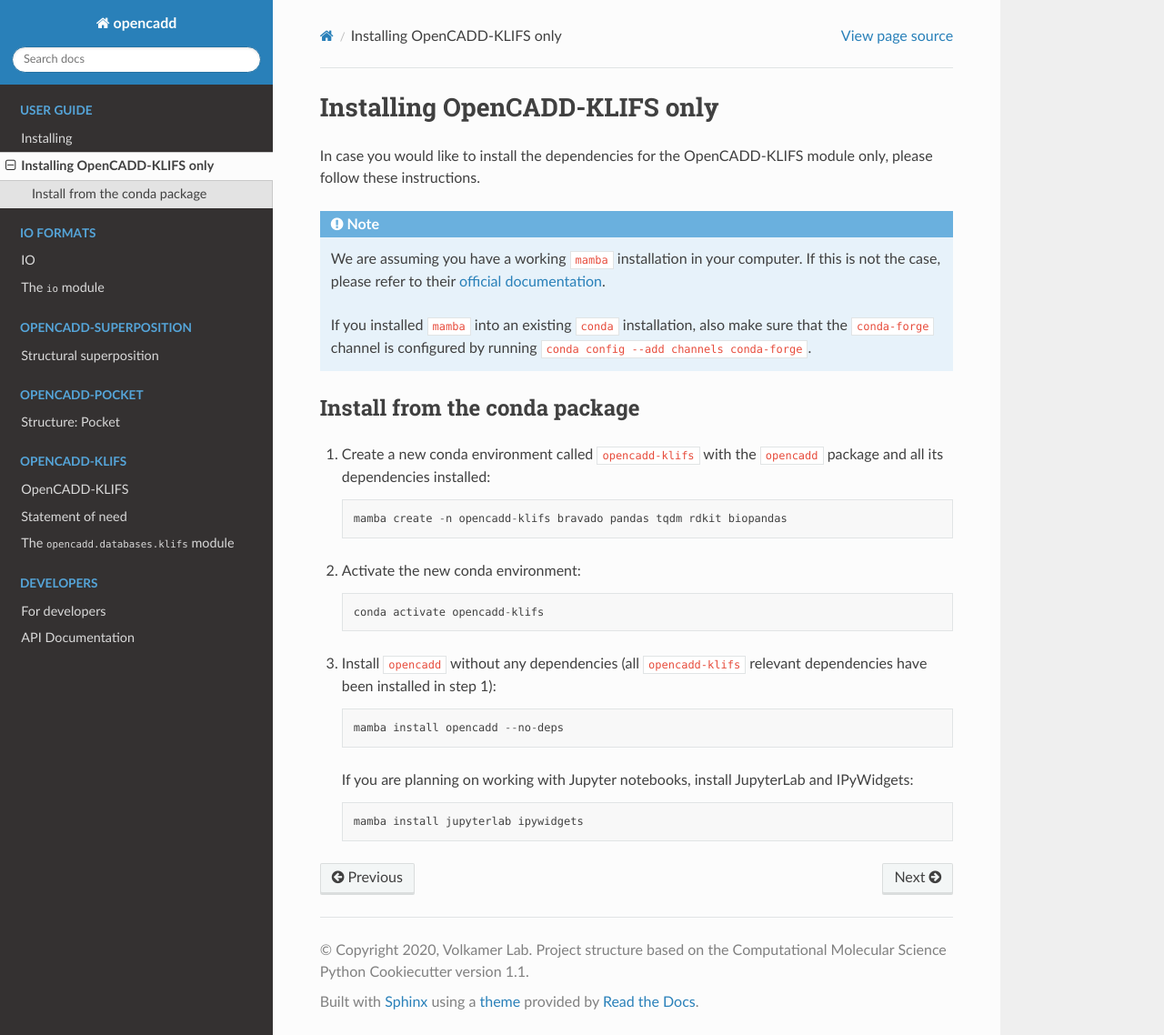
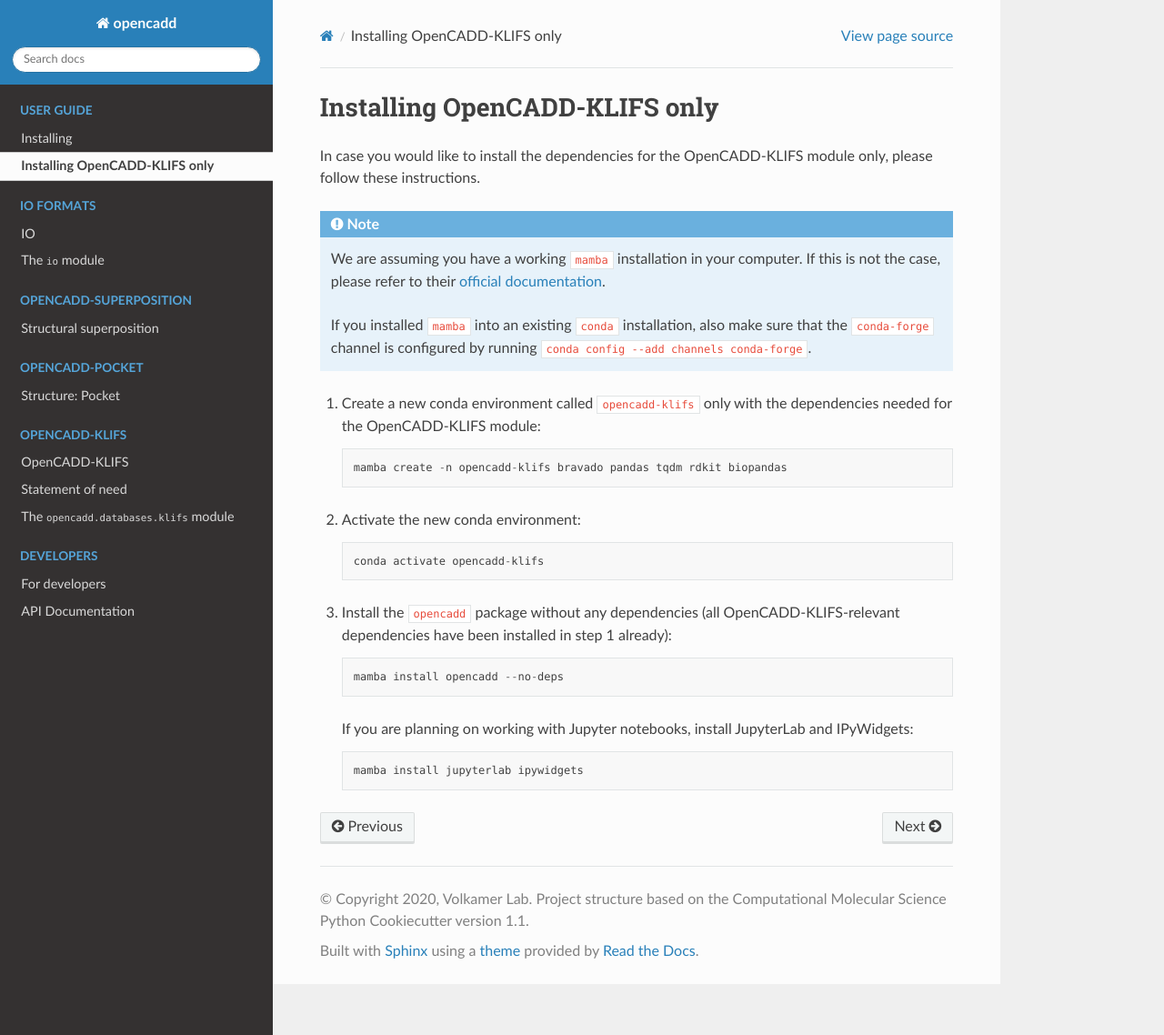
Before and after one commit to volkamerlab/opencadd, a Sphinx documentation site: the page built from docs/installing_opencadd_klifs.rst, in a window 1280 px wide and 1138 px high. Shown: the whole window at 91% size. Built offline with Sphinx 7.4.7 and the Read the Docs theme 2.0.0, drawn with Linux system fonts in a browser that asks for light colours; pages that are not in the unit, such as notebooks, are missing from menus.

Commit message:
Clarify OpenCADD installation with only OpenCADD-KLIFS relevant deps

```diff
--- a/docs/installing_opencadd_klifs.rst
+++ b/docs/installing_opencadd_klifs.rst
@@ -11,10 +11,7 @@ In case you would like to install the dependencies for the OpenCADD-KLIFS module
     If you installed ``mamba`` into an existing ``conda`` installation, also make sure that the ``conda-forge`` channel is configured by running ``conda config --add channels conda-forge``.
 
 
-Install from the conda package
-------------------------------
-
-1. Create a new conda environment called ``opencadd-klifs`` with the ``opencadd`` package and all its dependencies installed::
+1. Create a new conda environment called ``opencadd-klifs`` only with the dependencies needed for the OpenCADD-KLIFS module::
 
     mamba create -n opencadd-klifs bravado pandas tqdm rdkit biopandas
 
@@ -22,7 +19,7 @@ Install from the conda package
 
     conda activate opencadd-klifs
 
-3. Install ``opencadd`` without any dependencies (all ``opencadd-klifs`` relevant dependencies have been installed in step 1)::
+3. Install the ``opencadd`` package without any dependencies (all OpenCADD-KLIFS-relevant dependencies have been installed in step 1 already)::
 
     mamba install opencadd --no-deps
 
```
